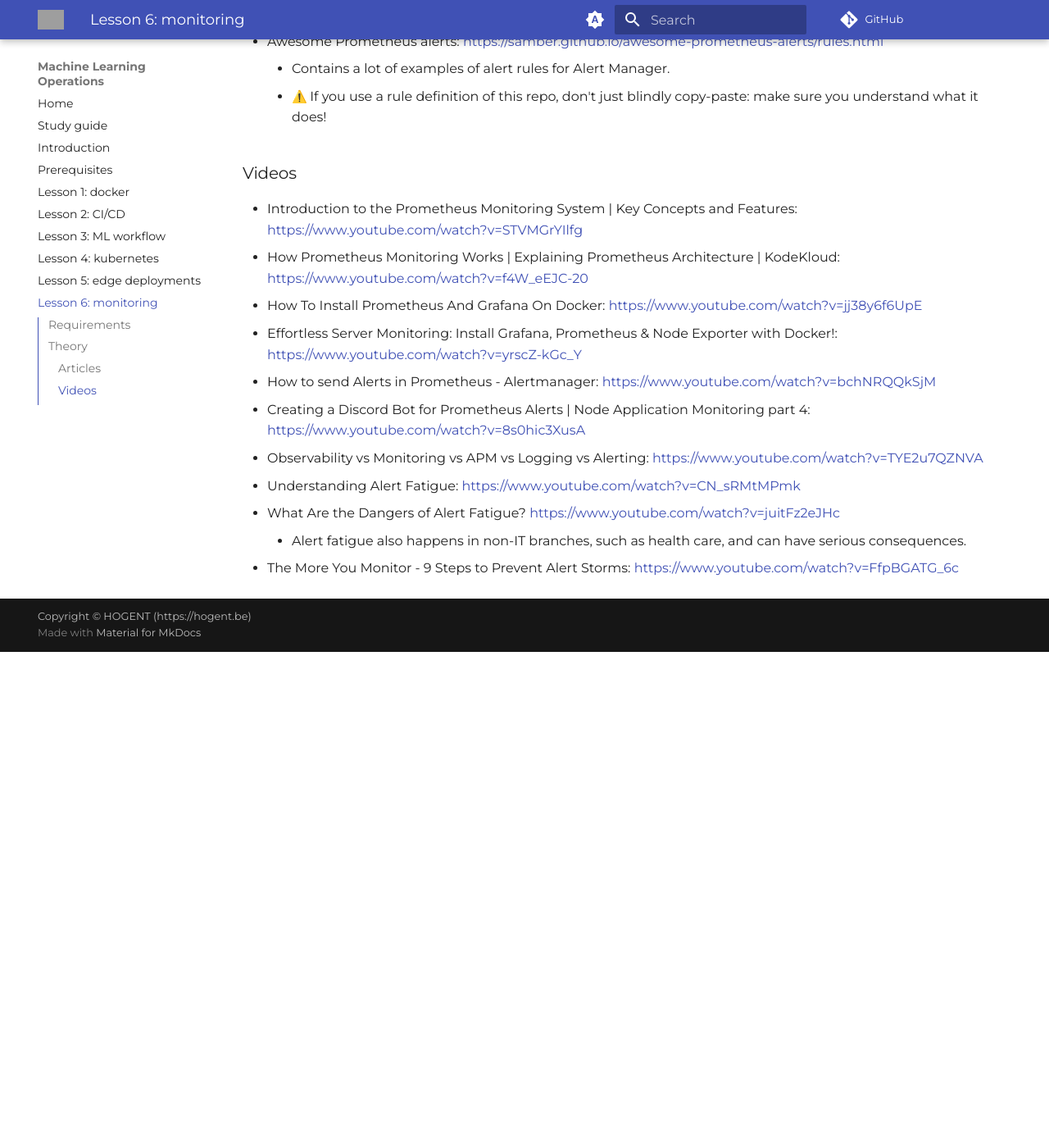
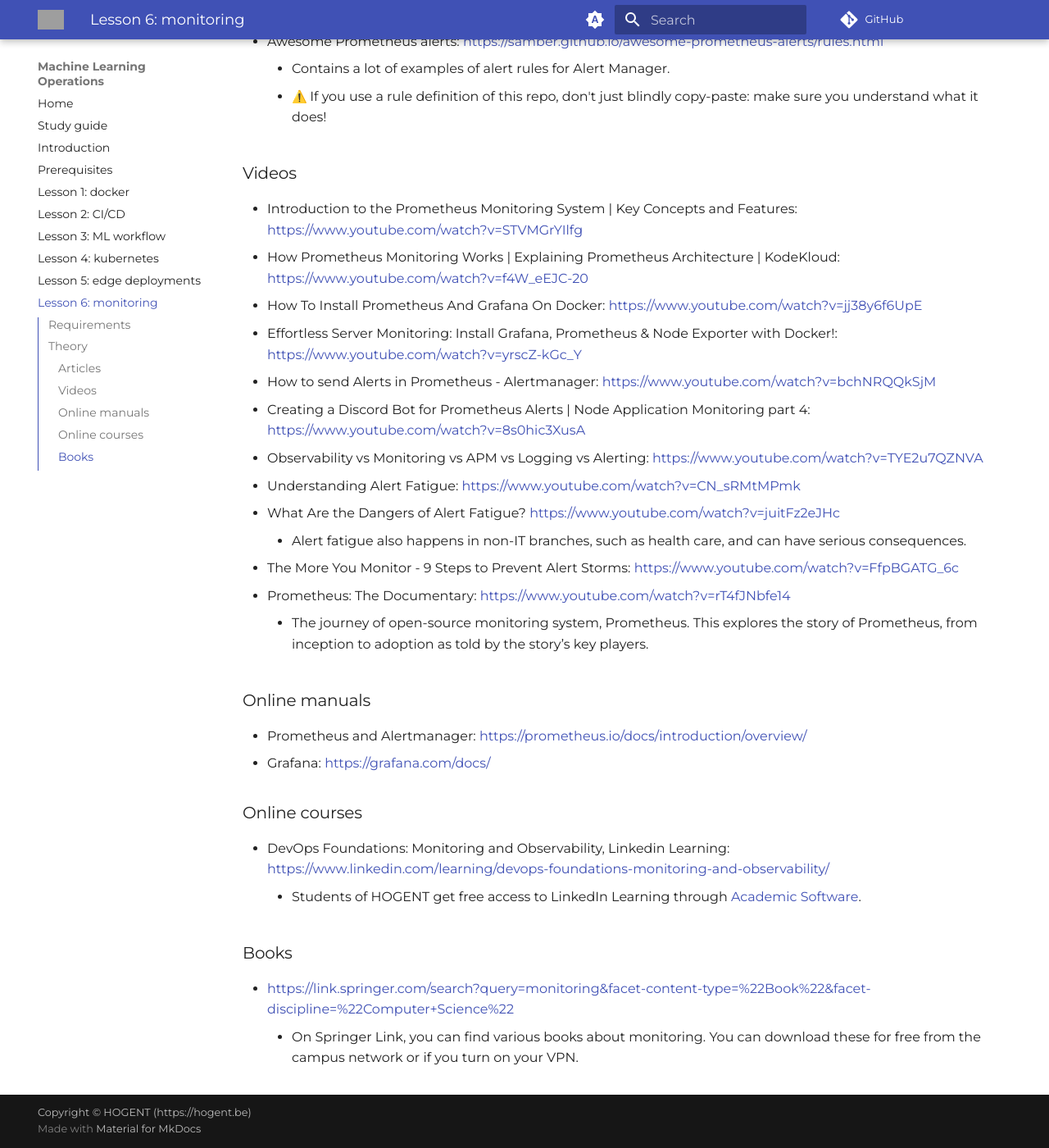
Before and after one commit to HOGENT-MLOps/mlops-slides, an MkDocs documentation site: the page built from docs/06-monitoring.md, in a window 1280 px wide and 1400 px high, scrolled down 1355 px. Shown: the whole window at 82% size. Built offline with MkDocs 1.6.1 and Material for MkDocs 9.7.7, drawn with Linux system fonts in a browser that asks for light colours; emoji names are drawn with the system emoji font; comment, search, counter and statistics services are not loaded; before the commit the page ends 2150 px from its top, so only the background shows below that; grey boxes are pictures that could not be loaded.

Commit message:
Added resources from Chamilo

```diff
--- a/docs/06-monitoring.md
+++ b/docs/06-monitoring.md
@@ -41,3 +41,21 @@
 -   What Are the Dangers of Alert Fatigue? https://www.youtube.com/watch?v=juitFz2eJHc
     -   Alert fatigue also happens in non-IT branches, such as health care, and can have serious consequences.
 -   The More You Monitor - 9 Steps to Prevent Alert Storms: https://www.youtube.com/watch?v=FfpBGATG_6c
+-   Prometheus: The Documentary: https://www.youtube.com/watch?v=rT4fJNbfe14
+    - The journey of open-source monitoring system, Prometheus. This explores the story of Prometheus, from inception to adoption as told by the story’s key players.
+
+### Online manuals
+
+-   Prometheus and Alertmanager: https://prometheus.io/docs/introduction/overview/
+-   Grafana: https://grafana.com/docs/
+
+### Online courses
+
+-   DevOps Foundations: Monitoring and Observability, Linkedin Learning:
+https://www.linkedin.com/learning/devops-foundations-monitoring-and-observability/
+    - Students of HOGENT get free access to LinkedIn Learning through [Academic Software](https://academicsoftware.eu/login).
+
+### Books
+
+-   https://link.springer.com/search?query=monitoring&facet-content-type=%22Book%22&facet-discipline=%22Computer+Science%22
+    -   On Springer Link, you can find various books about monitoring. You can download these for free from the campus network or if you turn on your VPN.
```
